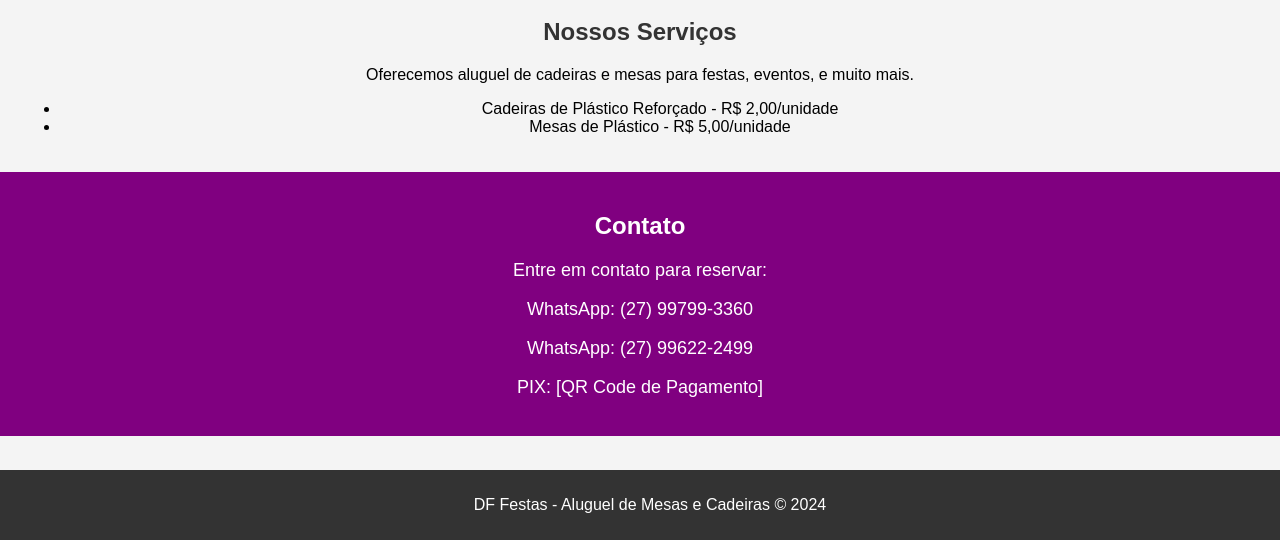
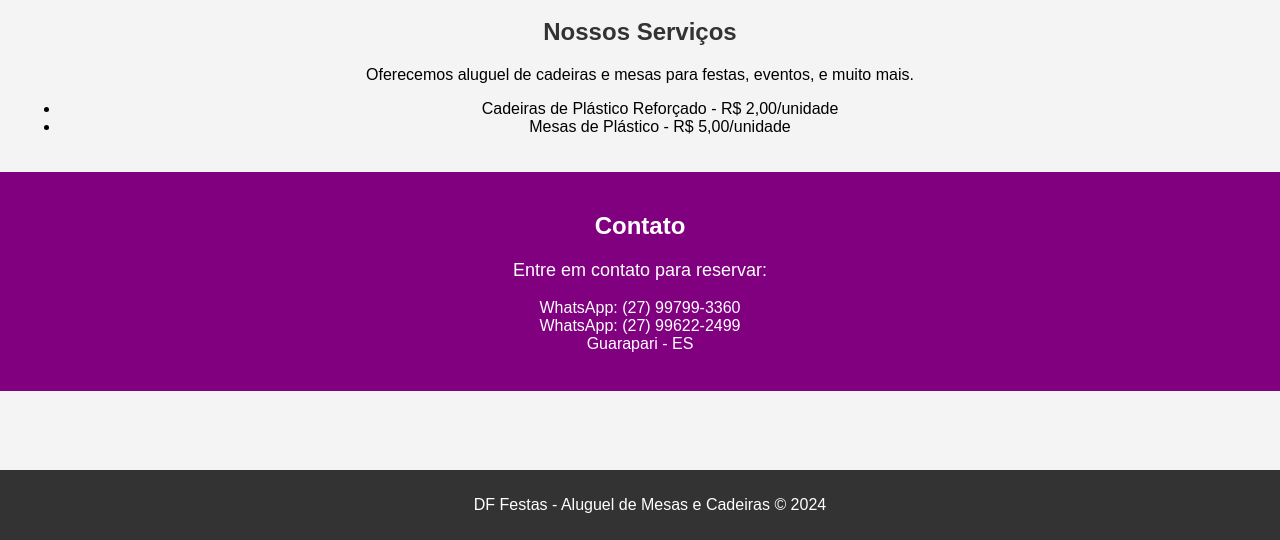
Before and after one commit to dfestas/site, a plain HTML site: page index.html in a window 1280 px wide. Shown: the part 260-800 px from the top of the page. Drawn offline with Linux system fonts and the light colour scheme.

Commit message:
Update index.html

```diff
--- a/index.html
+++ b/index.html
@@ -107,9 +107,9 @@
     <div class="contact" id="contato">
         <h2>Contato</h2>
         <p>Entre em contato para reservar:</p>
-        <p>WhatsApp: (27) 99799-3360</p>
-        <p>WhatsApp: (27) 99622-2499</p>
-        <p>PIX: [QR Code de Pagamento]</p>
+        WhatsApp: (27) 99799-3360<br />
+        WhatsApp: (27) 99622-2499<br />
+        Guarapari - ES</p>
     </div>
 
     <footer>
```
